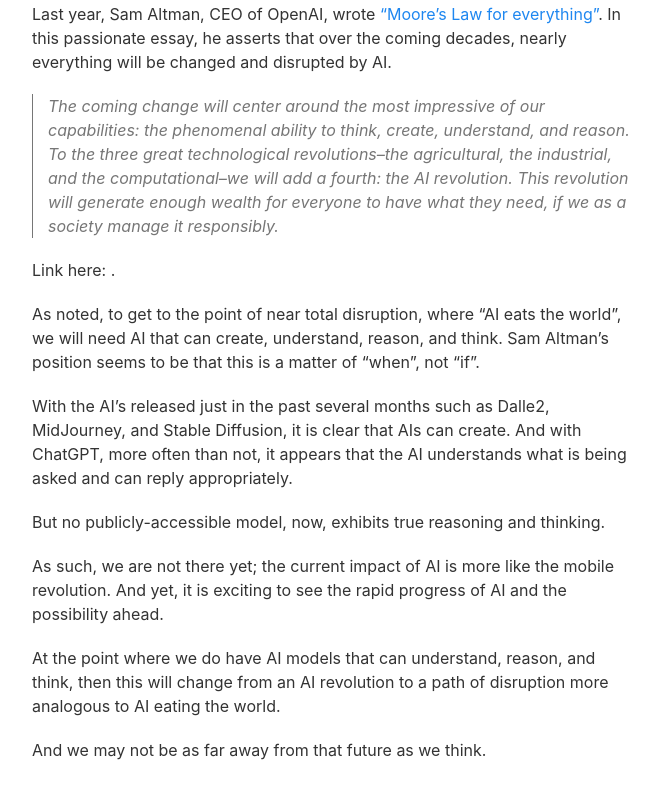
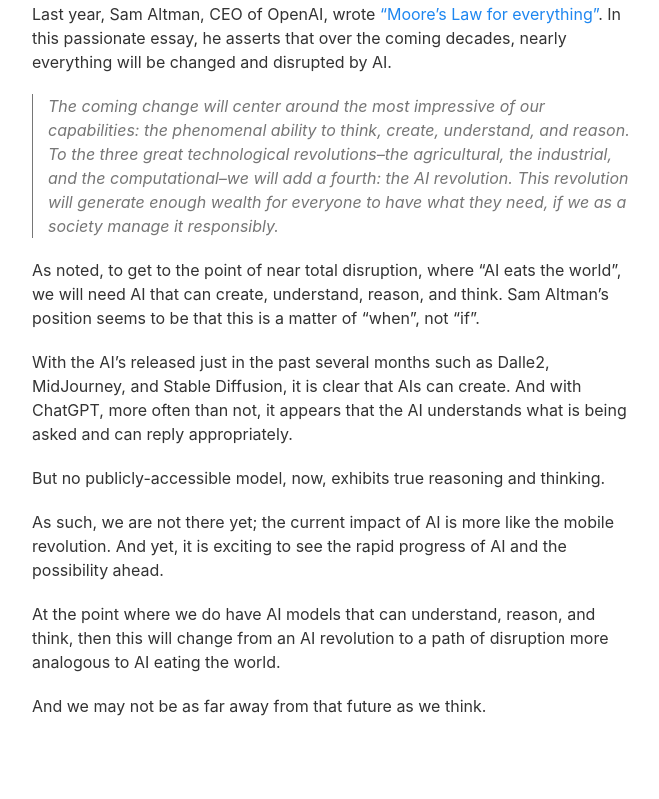
Before and after one commit to nyvyn/nyvyn.github.io, a Jekyll site: the page built from _topics/artificial-intelligence.markdown, in a window 1280 px wide and 900 px high, scrolled down 1214 px. Shown: the top 799 px of the window, without its empty margins (308-967 px from the left). Built offline with Jekyll 4.4.1, drawn with Linux system fonts in a browser that asks for light colours.

Commit message:
Update markdown files for visual consistency and accuracy
This commit modifies several markdown files. Changes include the addition of a visual divider to the notes.markdown page, which improves aesthetics and readability. Also, a misplaced link has been removed from the artificial-intelligence.markdown page for better accuracy and coherence.

```diff
--- a/_pages/notes.markdown
+++ b/_pages/notes.markdown
@@ -24,4 +24,6 @@
 
 Below, are a few of these topical notes. More in the future.
 
+<hr class="uk-divider-icon">
+
 {% include topics.html %}
--- a/_topics/artificial-intelligence.markdown
+++ b/_topics/artificial-intelligence.markdown
@@ -50,8 +50,6 @@
 > have
 > what they need, if we as a society manage it responsibly.
 
-Link here: .
-
 As noted, to get to the point of near total disruption, where “AI eats the world”, we will need AI that can create,
 understand, reason, and think. Sam Altman’s position seems to be that this is a matter of “when”, not “if”.
 
```
